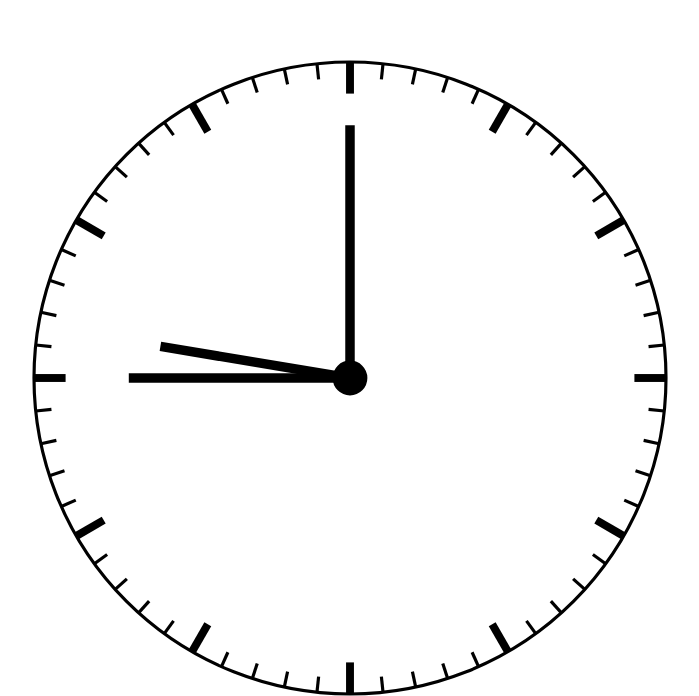
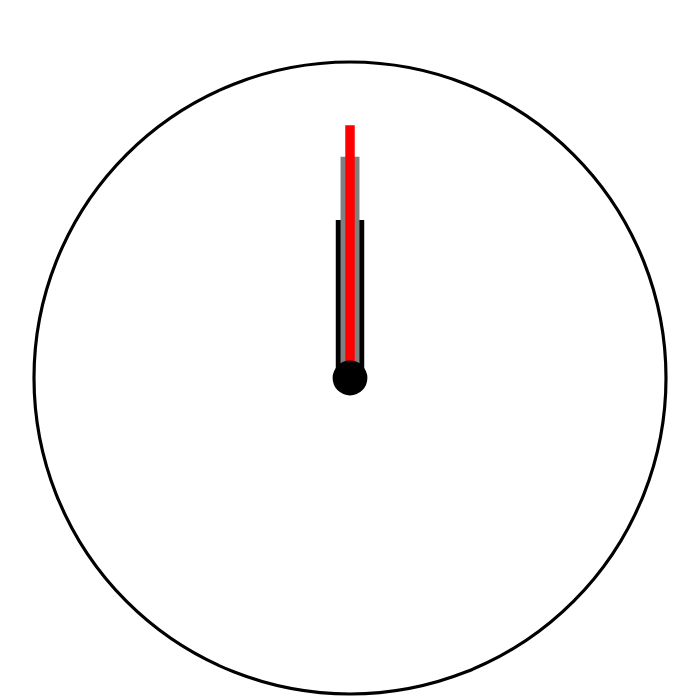
Before and after one commit to maryhbb/Fancy-Analog-Clock, a plain HTML site: page index.html in a window 1280 px wide. Shown: the part 262-958 px from the top of the page, without its empty margins (290-989 px from the left). Drawn offline with Linux system fonts and the light colour scheme.

Commit message:
Change viewBox size

```diff
--- a/index.html
+++ b/index.html
@@ -7,12 +7,12 @@
     <title>Document</title>
 </head>
 <body>
-    <svg  viewBox="0 0 400 400">
-        <circle cx="200" cy="200" r="100" fill="none" stroke-width="1" stroke="black"/>
-        <line x1="200" y1="200" x2="200" y2="120" stroke="black" stroke-width="3"/>
-        <line x1="200" y1="200" x2="130" y2="200" stroke="black" stroke-width="3"/>
-        <line x1="200" y1="200" x2="140" y2="190" stroke="black" stroke-width="3"/>
-        <circle cx="200" cy="200" r="5" fill="black"  stroke="black"/>
+    <svg  viewBox="-200 -200 400 400">
+        <circle cx="0" cy="0" r="100" fill="none" stroke-width="1" stroke="black"/>
+        <line id="hour" x1="0" y1="0" x2="0" y2="-50" stroke="black" stroke-width="9"/>
+        <line id="minute" x1="0" y1="0" x2="0" y2="-70" stroke="gray" stroke-width="6"/>
+        <line id="second" x1="0" y1="0" x2="0" y2="-80" stroke="red" stroke-width="3" />
+        <circle cx="0" cy="0" r="5" fill="black"  stroke="black"/>
     </svg>
     <script src="script.js"></script>
 </body>
```
